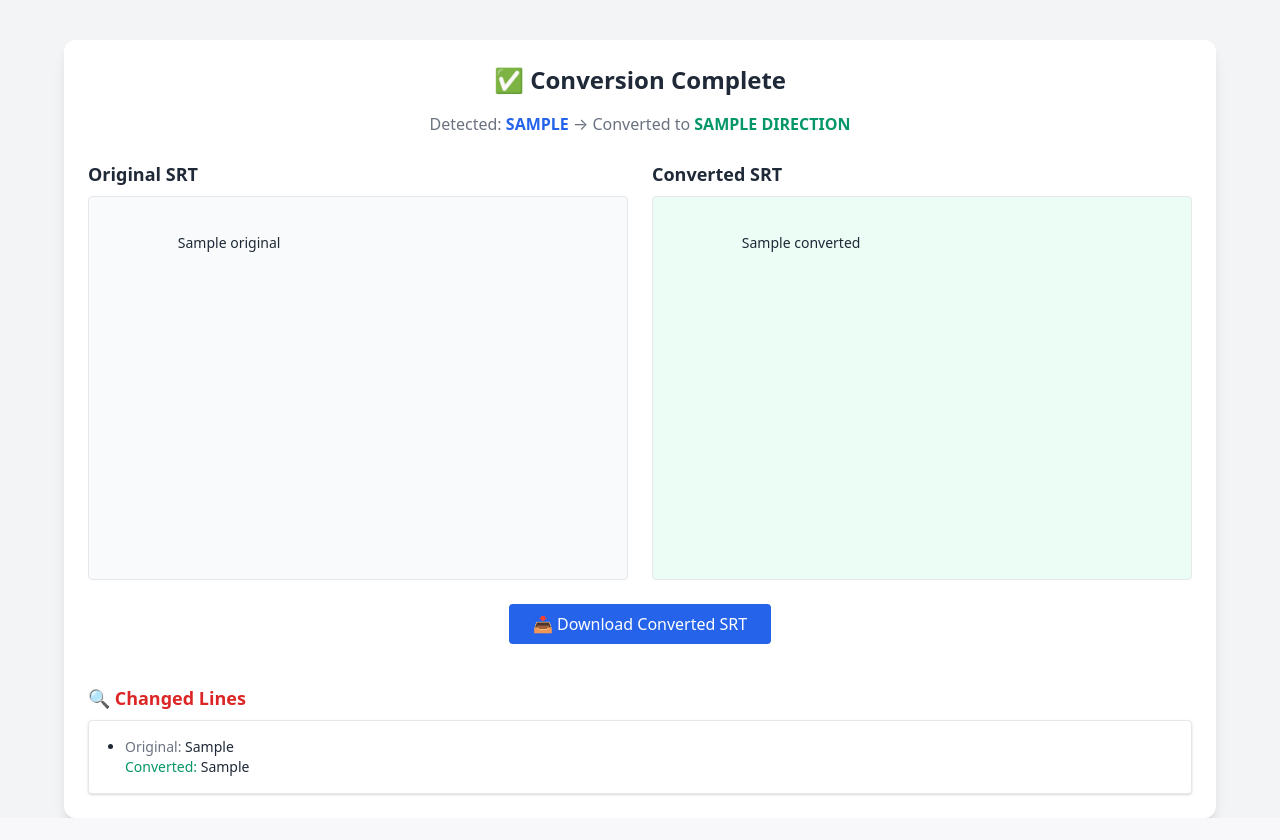
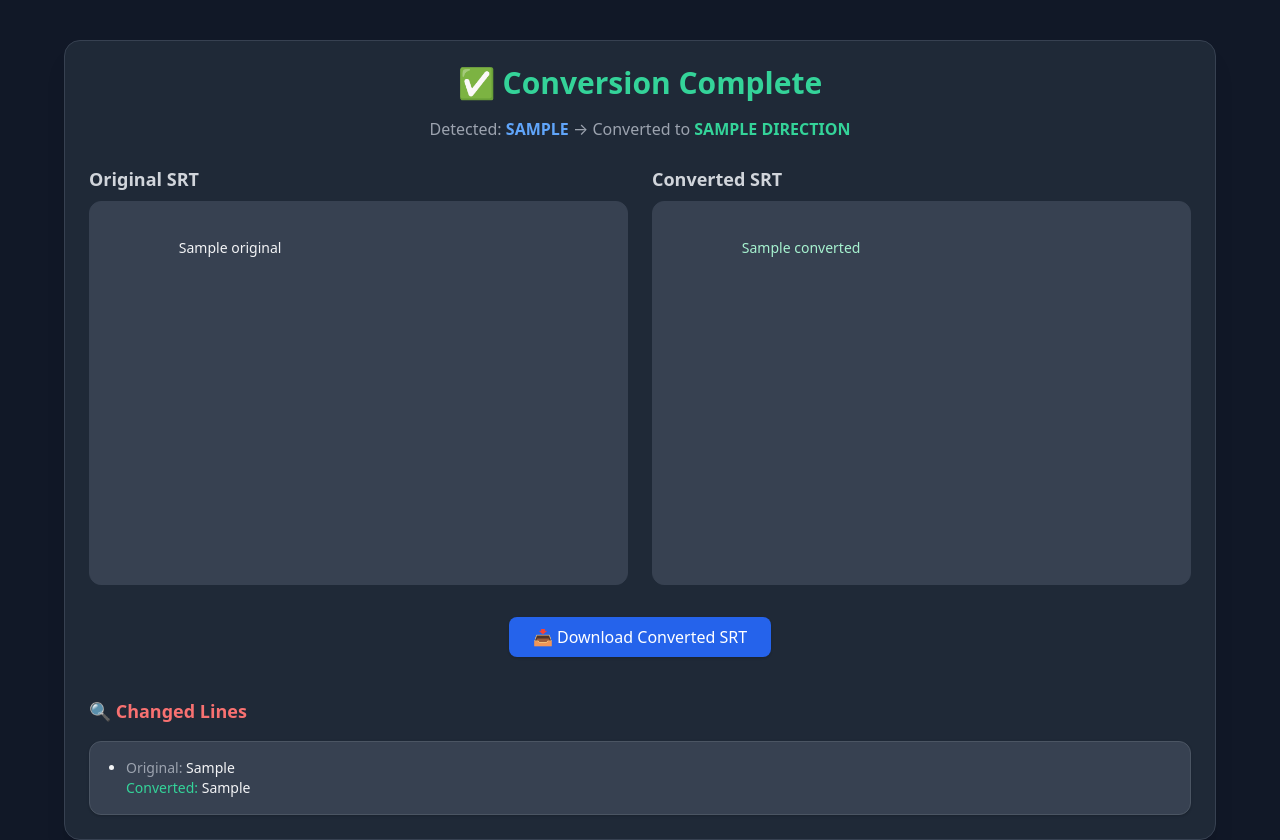
Before and after one commit to lokosmotos/Danialspacex, a Flask app: template templates/converted_chinese_result.html in a window 1280 px wide. Before the commit the page ends 818 px from the top, so only its background shows below. Run offline with Flask 3, Linux system fonts and the light colour scheme; the template is opened without the code that fills it: most values are stand-ins (such as "Sample title", 1, 10 or a date in 2020).

Commit message:
Update converted_chinese_result.html

```diff
--- a/templates/converted_chinese_result.html
+++ b/templates/converted_chinese_result.html
@@ -3,44 +3,53 @@
 <head>
     <meta charset="UTF-8">
     <title>Conversion Result</title>
+    <meta name="viewport" content="width=device-width, initial-scale=1.0">
     <link href="https://cdn.jsdelivr.net/npm/tailwindcss@2.2.19/dist/tailwind.min.css" rel="stylesheet">
 </head>
-<body class="bg-gray-100 text-gray-800 font-sans">
-    <div class="max-w-6xl mx-auto mt-10 p-6 bg-white rounded-xl shadow-lg">
-        <h1 class="text-2xl font-bold mb-4 text-center">✅ Conversion Complete</h1>
-        <p class="mb-2 text-center text-gray-500">
-            Detected: <strong class="text-blue-600 uppercase">{{ detected_variant }}</strong> → Converted to <strong class="text-green-600 uppercase">{{ direction[-1] }}</strong>
+<body class="bg-gray-900 text-gray-100 font-sans antialiased">
+
+    <div class="max-w-6xl mx-auto mt-10 p-6 bg-gray-800 rounded-2xl shadow-xl border border-gray-700">
+        <h1 class="text-3xl font-bold mb-4 text-center text-green-400">✅ Conversion Complete</h1>
+
+        <p class="text-center text-gray-400 mb-6">
+            Detected: <strong class="text-blue-400 uppercase">{{ detected_variant }}</strong> →
+            Converted to <strong class="text-green-400 uppercase">{{ direction[-1] }}</strong>
         </p>
 
-        <div class="grid grid-cols-2 gap-6 mt-6">
+        <div class="grid grid-cols-1 md:grid-cols-2 gap-6">
             <div>
-                <h2 class="text-lg font-semibold mb-2">Original SRT</h2>
-                <div class="p-4 border rounded h-96 overflow-y-scroll bg-gray-50 text-sm whitespace-pre-wrap">
+                <h2 class="text-lg font-semibold mb-2 text-gray-300">Original SRT</h2>
+                <div class="p-4 border border-gray-700 rounded-xl h-96 overflow-y-scroll bg-gray-700 text-sm whitespace-pre-wrap">
                     {{ original }}
                 </div>
             </div>
             <div>
-                <h2 class="text-lg font-semibold mb-2">Converted SRT</h2>
-                <div class="p-4 border rounded h-96 overflow-y-scroll bg-green-50 text-sm whitespace-pre-wrap">
+                <h2 class="text-lg font-semibold mb-2 text-gray-300">Converted SRT</h2>
+                <div class="p-4 border border-gray-700 rounded-xl h-96 overflow-y-scroll bg-gray-700 text-sm whitespace-pre-wrap text-green-200">
                     {{ converted }}
                 </div>
             </div>
         </div>
 
-        <form method="POST" action="/download-converted" class="mt-6 text-center">
+        <form method="POST" action="/download-converted" class="mt-8 text-center">
             <input type="hidden" name="converted" value="{{ converted }}">
-            <button type="submit" class="bg-blue-600 text-white px-6 py-2 rounded hover:bg-blue-700">📥 Download Converted SRT</button>
+            <button
+                type="submit"
+                class="inline-flex items-center gap-2 bg-blue-600 hover:bg-blue-700 text-white px-6 py-2 rounded-lg shadow transition duration-200"
+            >
+                📥 Download Converted SRT
+            </button>
         </form>
 
         {% if diffs %}
         <div class="mt-10">
-            <h3 class="text-lg font-semibold mb-2 text-red-600">🔍 Changed Lines</h3>
-            <div class="bg-white p-4 border rounded shadow text-sm">
-                <ul class="list-disc pl-5 space-y-1">
+            <h3 class="text-lg font-semibold mb-4 text-red-400">🔍 Changed Lines</h3>
+            <div class="bg-gray-700 p-4 border border-gray-600 rounded-xl shadow text-sm">
+                <ul class="list-disc pl-5 space-y-3">
                     {% for original_line, converted_line in diffs %}
                         <li>
-                            <span class="text-gray-500">Original:</span> {{ original_line }}<br>
-                            <span class="text-green-600">Converted:</span> {{ converted_line }}
+                            <div><span class="text-gray-400">Original:</span> {{ original_line }}</div>
+                            <div><span class="text-green-400">Converted:</span> {{ converted_line }}</div>
                         </li>
                     {% endfor %}
                 </ul>
@@ -48,5 +57,6 @@
         </div>
         {% endif %}
     </div>
+
 </body>
 </html>
```
